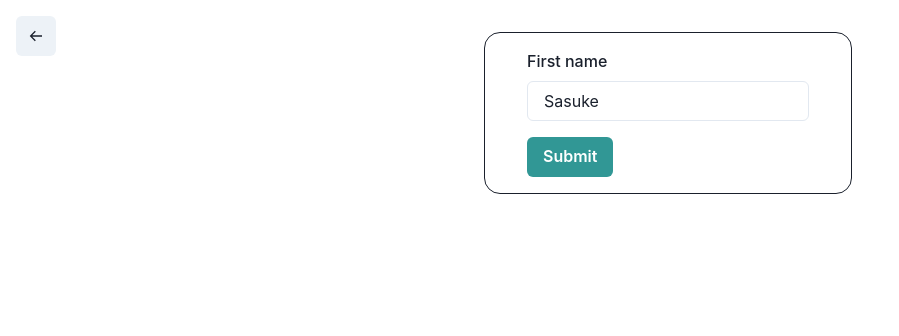
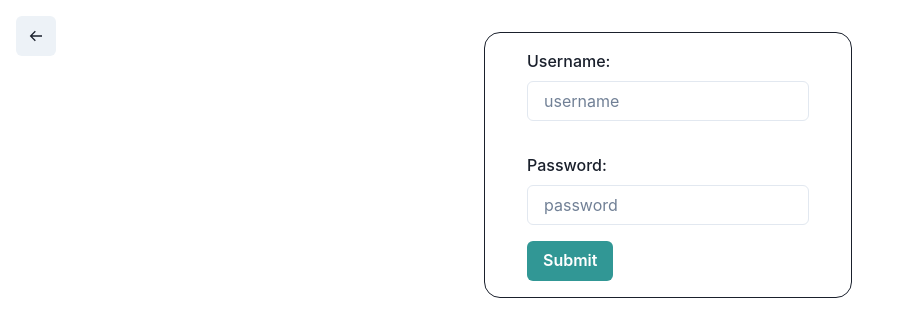
Before and after one commit to veccv/fit-app-v5-front, a Next.js app: page /login in a window 1280 px wide. Shown: the top 336 px of the page, without its empty margins (0-899 px from the left). Built offline with nearby package versions, Linux system fonts and the light colour scheme.

Commit message:
Updated LoginForm component to include username and password fields with validation

```diff
--- a/components/LoginForm.tsx
+++ b/components/LoginForm.tsx
@@ -1,38 +1,67 @@
-import {Field, Form, Formik} from "formik";
-import {z} from "zod";
+import { Field, Form, Formik } from "formik";
+import { z, ZodError } from "zod";
 import {
   Button,
   FormControl,
   FormErrorMessage,
   FormLabel,
   Input,
+  Stack,
 } from "@chakra-ui/react";
 
 const LoginForm = () => {
-    const nameSchema = z.string().min(1, {message: "Name is required"});
+  const schema = z.object({
+    username: z.string().min(1, "Username is required"),
+    password: z.string().min(8, "Password is required"),
+  });
+
   return (
     <Formik
-            initialValues={{name: "Sasuke"}}
+      initialValues={{ username: "", password: "" }}
       onSubmit={(values, actions) => {
         setTimeout(() => {
           alert(JSON.stringify(values, null, 2));
           actions.setSubmitting(false);
         }, 1000);
       }}
-            validationSchema={nameSchema}
+      validate={(values) => {
+        try {
+          schema.parse(values);
+        } catch (error) {
+          if (error instanceof ZodError) {
+            return error.formErrors.fieldErrors;
+          }
+        }
+      }}
       validateOnChange={true}
     >
       {(props) => (
         <Form>
-                    <Field name="name">
-                        {({field, form}: { field: any; form: any }) => (
-                            <FormControl isInvalid={form.errors.name && form.touched.name}>
-                                <FormLabel>First name</FormLabel>
-                                <Input {...field} placeholder="name"/>
-                                <FormErrorMessage>{form.errors.name}</FormErrorMessage>
+          <Stack gap="2em">
+            <Field name="username">
+              {({ field, form }: { field: any; form: any }) => (
+                <FormControl
+                  isInvalid={form.errors.username && form.touched.username}
+                >
+                  <FormLabel>Username:</FormLabel>
+                  <Input {...field} placeholder="username" />
+                  <FormErrorMessage>{form.errors.username}</FormErrorMessage>
                 </FormControl>
               )}
             </Field>
+            <Field name="password">
+              {({ field, form }: { field: any; form: any }) => (
+                <FormControl
+                  isInvalid={form.errors.password && form.touched.password}
+                >
+                  <FormLabel>Password:</FormLabel>
+                  <Input {...field} type="password" placeholder="password" />
+                  <FormErrorMessage>{form.errors.password}</FormErrorMessage>
+                </FormControl>
+              )}
+            </Field>
+          </Stack>
+
           <Button
             mt={4}
             colorScheme="teal"
```
Lines whose indentation alone changed are shown as unchanged.
